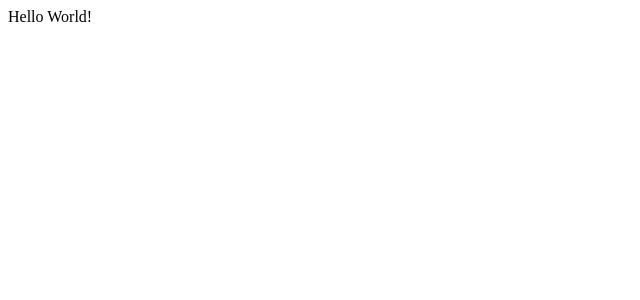
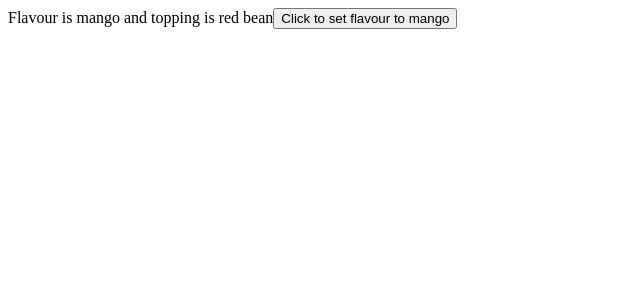
Before and after one commit to hackthenorth/hackioca.com, a React (Create React App) app: page / in a window 1280 px wide. Shown: the top 300 px of the page, without its empty margins (0-640 px from the left). Built offline with nearby package versions, Linux system fonts and the light colour scheme.

Commit message:
First iteration of context state management

```diff
--- a/package.json
+++ b/package.json
@@ -4,7 +4,8 @@
   "private": true,
   "scripts": {
     "start": "react-scripts-ts start",
-    "lint": "eslint --ext .jsx,.js,.tsx,.ts src/ --fix && stylelint src",
+    "lint": "npm run lint:ts && npm run lint:css",
+    "lint:ts": "eslint --ext .jsx,.js,.tsx,.ts src/ --fix",
     "lint:css": "stylelint src",
     "test": "jest --config jestconfig.json --watch",
     "build": "react-scripts-ts build",
--- a/src/app/App.tsx
+++ b/src/app/App.tsx
@@ -1,9 +1,11 @@
-import React, { ReactNode } from "react";
+import React from "react";
+import HelloWorldTestState from "src/app/components/HelloWorldTestState";
+import { BobaProvider } from "src/utils/context/boba";
 
-class App extends React.Component {
-  public render(): ReactNode {
-    return <div className="App">Hello World!</div>;
-  }
-}
+const App: React.FC<{}> = () => (
+  <BobaProvider>
+      <HelloWorldTestState />
+  </BobaProvider>
+);
 
 export default App;
--- /dev/null
+++ b/src/app/components/HelloWorldTestState.tsx
@@ -0,0 +1,16 @@
+import React from "react";
+import { useBobaContext } from "src/utils/context/boba";
+
+ const HelloWorldTestState = () => {
+
+  const { flavour, topping, updateFlavour } = useBobaContext();
+
+   return (
+    <div>
+        Flavour is {flavour} and topping is {topping}
+        <button onClick={() => updateFlavour("mango")}>Click to set flavour to mango</button>
+    </div>
+  );
+};
+
+ export default HelloWorldTestState;
--- /dev/null
+++ b/src/utils/context/boba.tsx
@@ -0,0 +1,59 @@
+import React, { useState, createContext, useContext } from "react";
+
+const flavours: ReadonlyArray<Flavour> = [
+  "milk",
+  "matcha",
+  "taro",
+  "mango",
+  "strawberry"
+];
+type Flavour = "strawberry" | "mango" | "milk" | "matcha" | "taro";
+
+const toppings: ReadonlyArray<Topping> = [
+  "tapioca",
+  "grass jelly",
+  "aloe vera",
+  "red bean",
+  "pudding"
+]
+type Topping = "tapioca" | "grass jelly" | "aloe vera" | "red bean" | "pudding";
+
+interface BobaState {
+  flavour: Flavour;
+  topping: Topping;
+  updateFlavour: (newFlavour: Flavour) => void;
+  updateTopping: (newTopping: Topping) => void;
+}
+
+export { flavours, toppings, Flavour, Topping, BobaState };
+
+
+export const BobaContext: React.Context<BobaState> = createContext({
+  flavour: flavours[0],
+  topping: toppings[1],
+  updateFlavour: () => {},
+  updateTopping: () => {}
+});
+
+export const useBobaContext = () => useContext(BobaContext);
+
+export const BobaProvider = ({ children }: { children: React.ReactNode; }) => {
+
+  const randomFlavour = flavours[Math.floor(Math.random() * flavours.length)];
+  const randomTopping = toppings[Math.floor(Math.random() * toppings.length)];
+  const [ flavour, updateFlavour ] = useState(randomFlavour);
+  const [ topping, updateTopping ] = useState(randomTopping);
+
+  const bobaState: BobaState = {
+    flavour,
+    topping,
+    updateFlavour,
+    updateTopping
+  }
+
+  return (
+    <BobaContext.Provider value={bobaState}>
+        {children}
+    </BobaContext.Provider>
+  );
+}
--- a/tsconfig.json
+++ b/tsconfig.json
@@ -13,6 +13,7 @@
     "esModuleInterop": true,
     "jsx": "react",
     "moduleResolution": "node",
+    "resolveJsonModule": true,
     "rootDir": "src",
     "forceConsistentCasingInFileNames": true,
     "noImplicitReturns": true,
```
Also changed, not shown: 2 other files (tests, documents, lock files or other folders).
